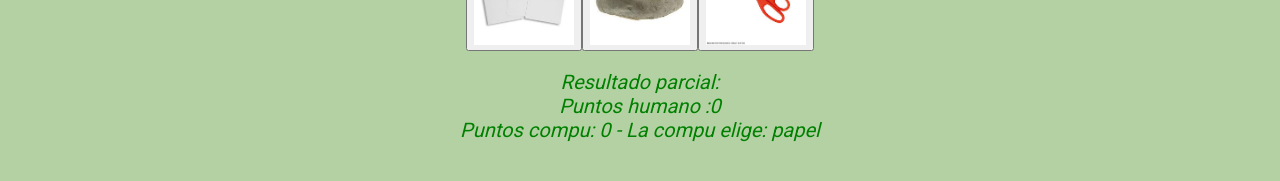
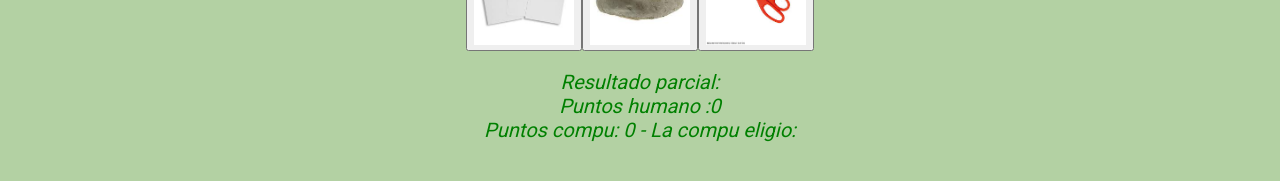
Before and after one commit to nachomonllor/tp3, an Angular app: page /piedrapapeltijera in a window 1280 px wide. Shown: the part 201-382 px from the top of the page. Built offline with nearby package versions, Linux system fonts and the light colour scheme.

Commit message:
corrijo piedra papel tijera

```diff
--- a/src/app/piedrapapeltijera/piedrapapeltijera.component.html
+++ b/src/app/piedrapapeltijera/piedrapapeltijera.component.html
@@ -30,7 +30,7 @@
         <br>
         Puntos humano :{{ puntajeHumano}}
         <br>
-        Puntos compu: {{puntajeCompu}} - La compu elige: {{elementoSeleccionado}}
+        Puntos compu: {{puntajeCompu}} - La compu eligio: {{mostrarSeleccionado}}
         <br>
         {{resultadoFinal}}
     </div>
--- a/src/app/piedrapapeltijera/piedrapapeltijera.component.ts
+++ b/src/app/piedrapapeltijera/piedrapapeltijera.component.ts
@@ -32,6 +32,7 @@ export class PiedrapapeltijeraComponent implements OnInit {
     console.log(this.elementoSeleccionado);
   }
 
+  mostrarSeleccionado: string = "";
 
   inicializarJuego() {
     this.seleccionarElemento();
@@ -133,7 +134,10 @@ export class PiedrapapeltijeraComponent implements OnInit {
   clickPapel(){
     this.palabraIngresada = "papel";
     this.comparar();
+    //this.elementoSeleccionado ="";
+    this.mostrarSeleccionado = "";
     this.seleccionarElemento();
+    this.mostrarSeleccionado = this.elementoSeleccionado;
     //Primer asignarpuntaje a la compu y al usuario
     //contador de cantidad rondas
     //puntaje para la compu y el humano.
@@ -141,13 +145,19 @@ export class PiedrapapeltijeraComponent implements OnInit {
   clickPiedra(){
     this.palabraIngresada = "piedra";
     this.comparar();
+
+    this.mostrarSeleccionado = "";
     this.seleccionarElemento();
+    this.mostrarSeleccionado = this.elementoSeleccionado;
 
   }
   clickTijera() {
     this.palabraIngresada = "tijera";
     this.comparar();
+
+    this.mostrarSeleccionado = "";
     this.seleccionarElemento();
+    this.mostrarSeleccionado = this.elementoSeleccionado;
   }
 
   /*
```
